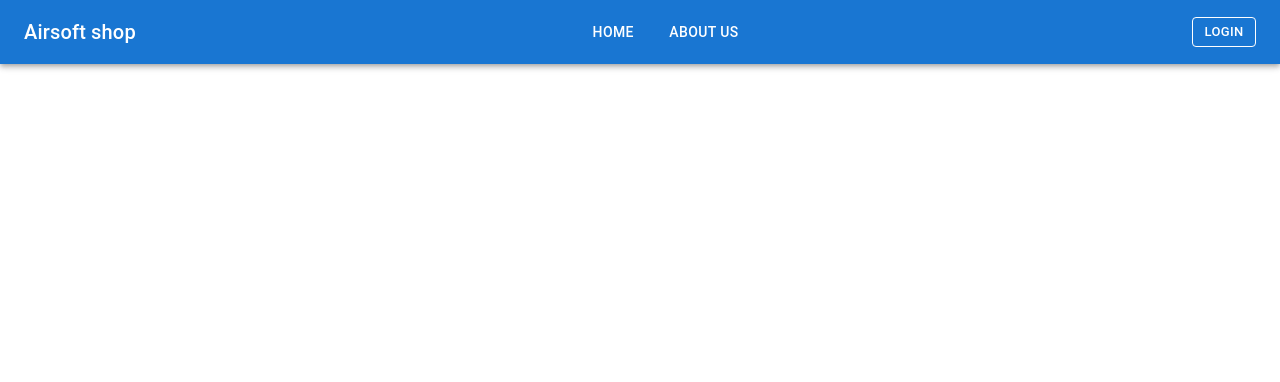
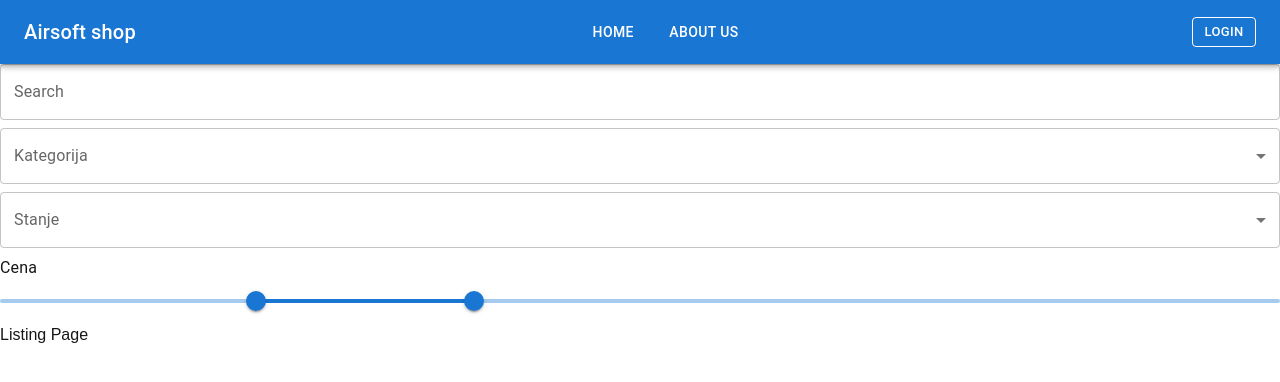
Before and after one commit to asdfmake/airsoftshop.rs, a Next.js app: page / in a window 1280 px wide. Shown: the top 382 px of the page. Built offline with nearby package versions, Linux system fonts and the light colour scheme; no server answers.

Commit message:
Added filters for search, unstable, needs fixing

```diff
--- /dev/null
+++ b/app/components/listing/page.tsx
@@ -0,0 +1,106 @@
+import TextField from '@mui/material/TextField';
+import Box from '@mui/material/Box';
+import InputLabel from '@mui/material/InputLabel';
+import MenuItem from '@mui/material/MenuItem';
+import FormControl from '@mui/material/FormControl';
+import Select, { SelectChangeEvent } from '@mui/material/Select';
+import React from 'react';
+import Grid from '@mui/material/Grid';
+import { Slider, Typography } from '@mui/material';
+
+
+export default function ListingPage() {
+  const [age, setAge] = React.useState('');
+  const [value1, setValue1] = React.useState<number[]>([20, 37]);
+
+  // Dodaj jos jedan ovaj za drugi filter
+  const handleChange = (event: SelectChangeEvent) => {
+    setAge(event.target.value as string);
+  };
+
+
+  // Function to format the value for the slider tooltip
+  function valuetext(value: number) {
+    return `${value}°C`;
+  }
+
+  const handleChange1 = (event: Event, newValue: number[], activeThumb: number) => {
+    if (activeThumb === 0) {
+      setValue1([Math.min(newValue[0], value1[1] - 10), value1[1]]);
+    } else {
+      setValue1([value1[0], Math.max(newValue[1], value1[0] + 10)]);
+    }
+  };
+
+  return (
+    <main>
+        {/* Prvo idu filteri za listanje, a ispod njih su proizvodi */}
+        <section>
+          <Grid container rowSpacing={1} columns={{ xs: 4, sm: 2, md: 1 }} spacing={2}>
+
+            {/* Search by name */}
+            <Grid size={{ sm: 4, md: 2, lg: 1 }}>
+              <TextField label="Search" variant="outlined" fullWidth />
+            </Grid>
+
+            {/* Filter by category */}
+            <Grid size={{ sm: 4, md: 2, lg: 1 }}>
+              <FormControl fullWidth>
+                  <InputLabel id="demo-simple-select-label">Kategorija</InputLabel>
+                  <Select
+                  labelId="demo-simple-select-label"
+                  id="demo-simple-select"
+                  value={age}
+                  label="Kategorija"
+                  onChange={handleChange}
+                >
+                  <MenuItem value={"replike"}>replike</MenuItem>
+                  <MenuItem value={"rukohvati"}>rukohvati</MenuItem>
+                  <MenuItem value={"odeca"}>odeca</MenuItem>
+                </Select>
+              </FormControl>
+            </Grid>
+
+            <Grid size={{ sm: 4, md: 2, lg: 1 }}>
+              {/* Filter by Condition */}
+              <FormControl fullWidth>
+                <InputLabel id="demo-simple-select-label">Stanje</InputLabel>
+                <Select
+                  labelId="demo-simple-select-label"
+                  id="demo-simple-select"
+                  value={age}
+                  label="Stanje"
+                  onChange={handleChange}
+                >
+                  <MenuItem value={"novo"}>Novo</MenuItem>
+                  <MenuItem value={"korisceno"}>Korišćeno</MenuItem>
+                  <MenuItem value={"refurbished"}>Refurbished</MenuItem>
+                </Select>
+              </FormControl>
+            </Grid>
+
+            <Grid size={{ sm: 4, md: 2, lg: 1 }}>
+              {/* Filter by Price */}
+              <Typography id="track-false-slider" gutterBottom>
+                Cena
+              </Typography>
+              <Slider
+                getAriaLabel={() => 'Minimum distance shift'}
+                value={value1}
+                onChange={handleChange1}
+                valueLabelDisplay="auto"
+                getAriaValueText={valuetext}
+                disableSwap
+              />
+            </Grid>
+
+          </Grid>
+        </section>
+
+
+        <div>
+        <h1>Listing Page</h1>
+        </div>
+    </main>
+  );
+}
--- a/app/page.tsx
+++ b/app/page.tsx
@@ -1,11 +1,13 @@
 "use client"
 import Navbar from "@/app/components/navbar/page";
 import Image from "next/image";
+import ListingPage from "./components/listing/page";
 
 export default function Home() {
   return (
     <main>
       <Navbar/>
+      <ListingPage />
     </main>
   );
 }
```
